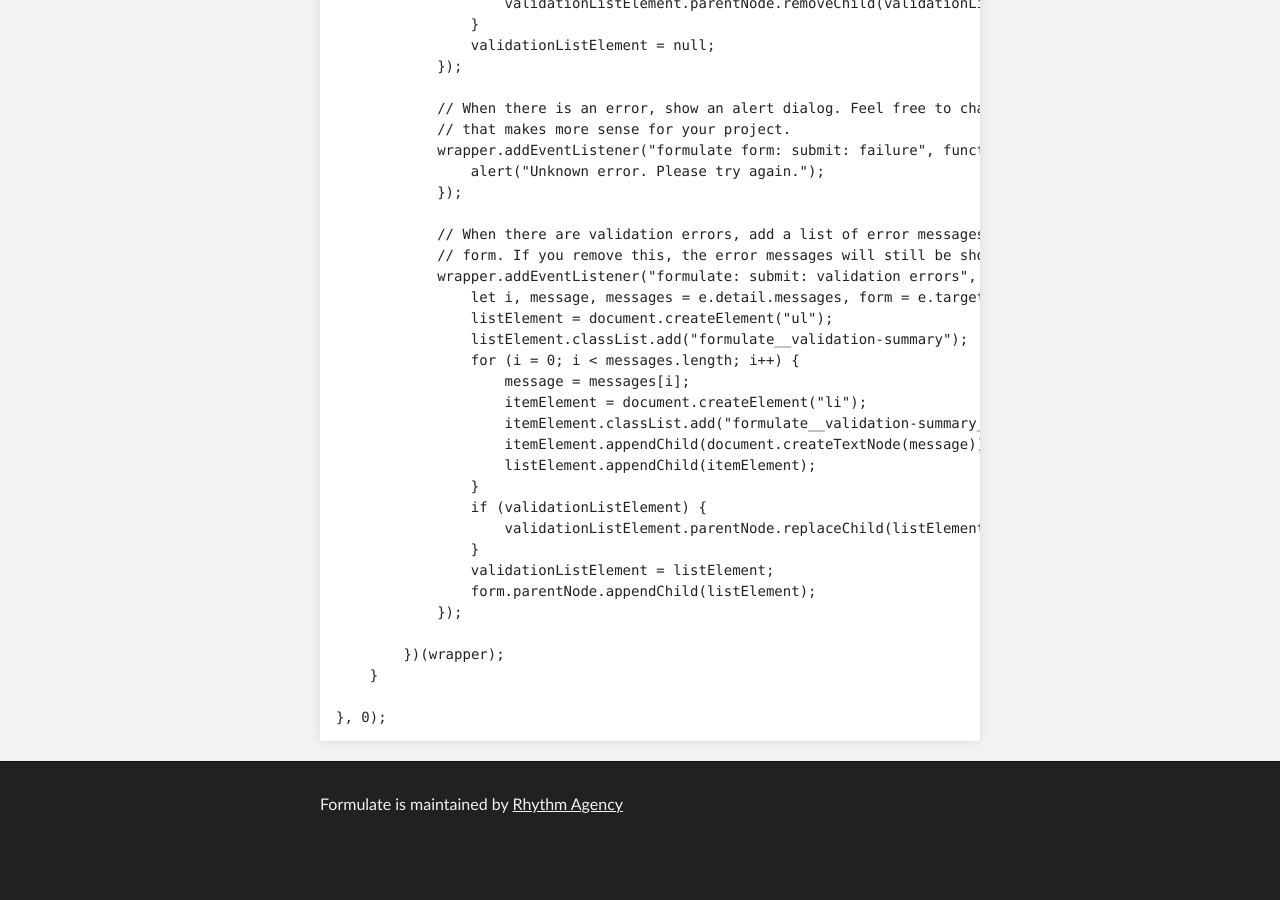
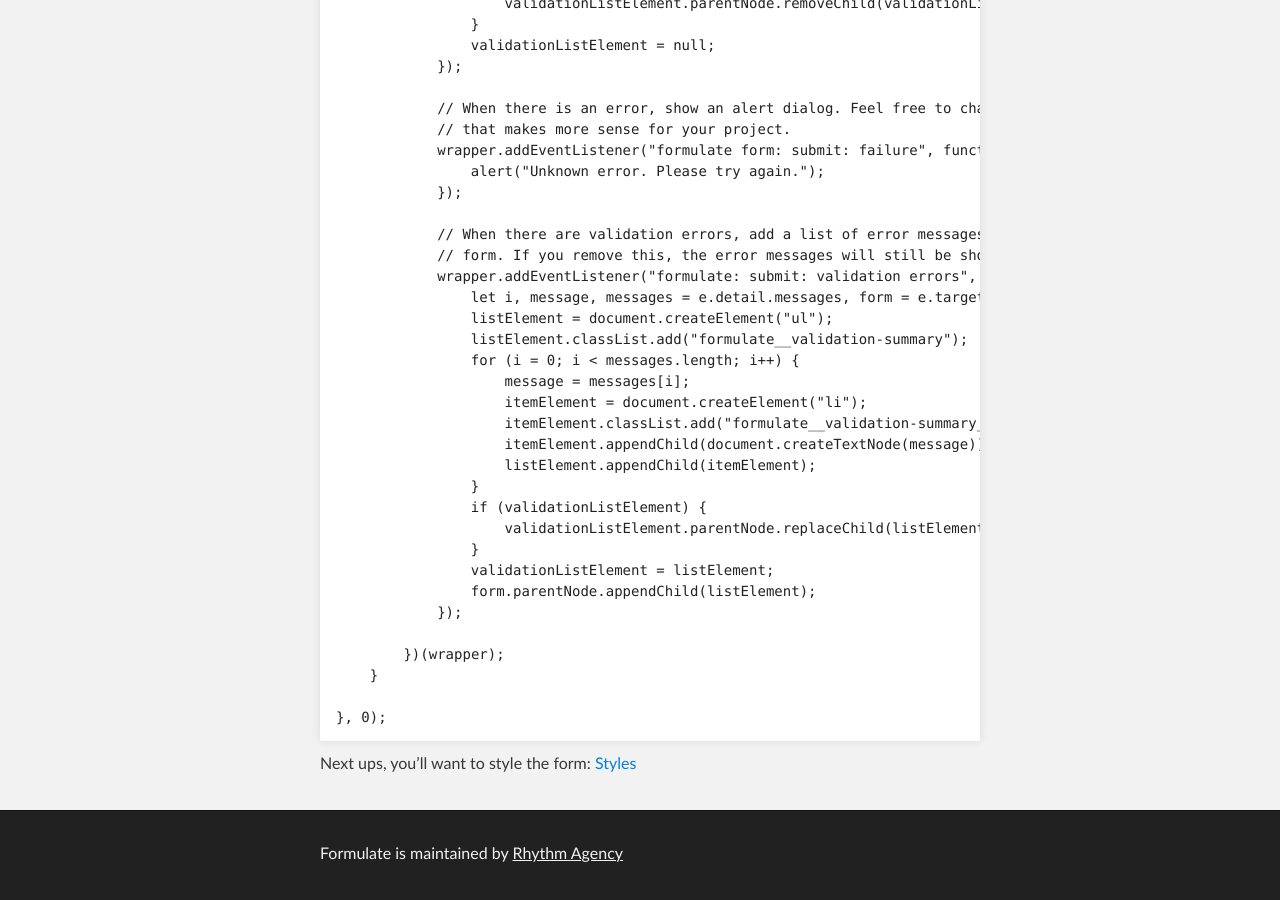
Before and after one commit to rhythmagency/formulate, a Jekyll site: the page built from plain-javascript/render-form.md, in a window 1280 px wide and 900 px high, scrolled down 1977 px. Built offline with Jekyll 4.4.1, drawn with Linux system fonts in a browser that asks for light colours; before the commit the page ends 2828 px from its top, so only the background shows below that.

Commit message:
Link to the styles doc fromthe render form doc.

````diff
--- a/plain-javascript/render-form.md
+++ b/plain-javascript/render-form.md
@@ -115,3 +115,5 @@ setTimeout(function () {
 
 }, 0);
 ```
+
+Next ups, you'll want to style the form: [Styles](/plain-javascript/styles)
````
